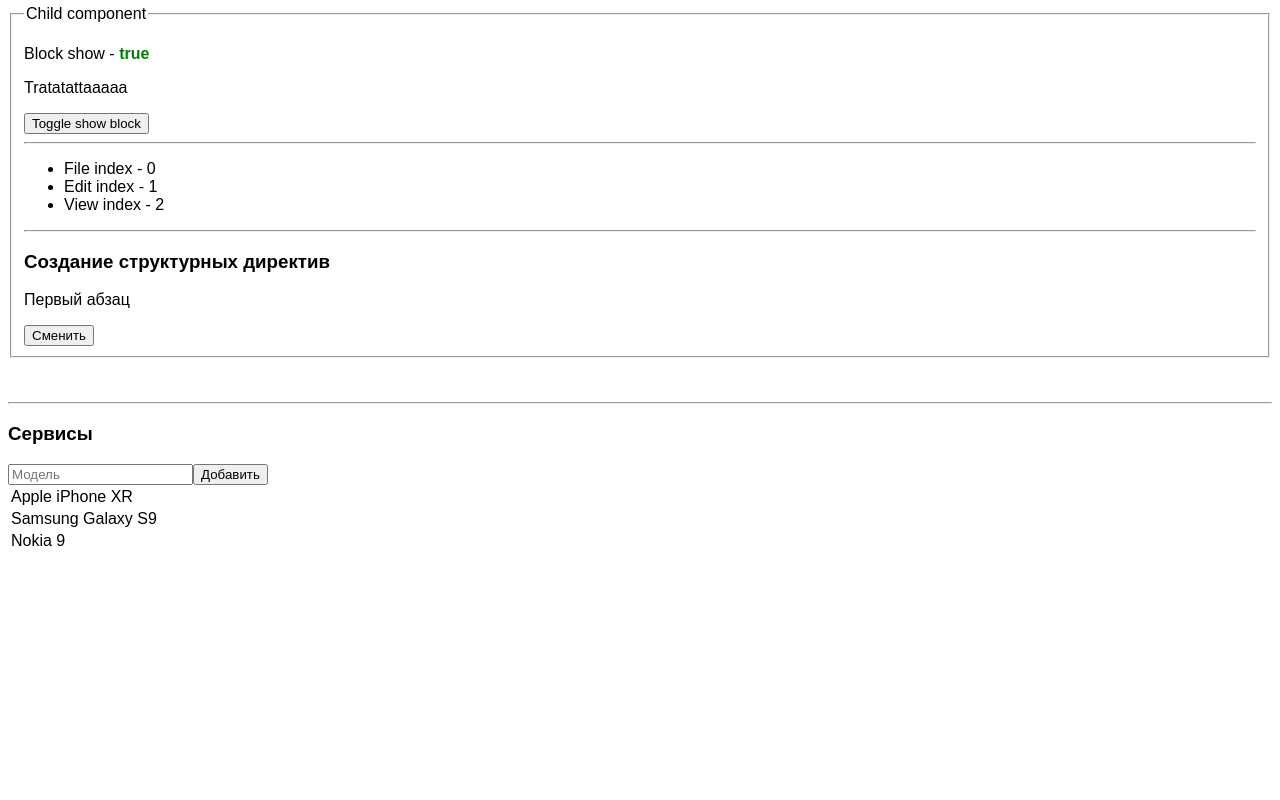
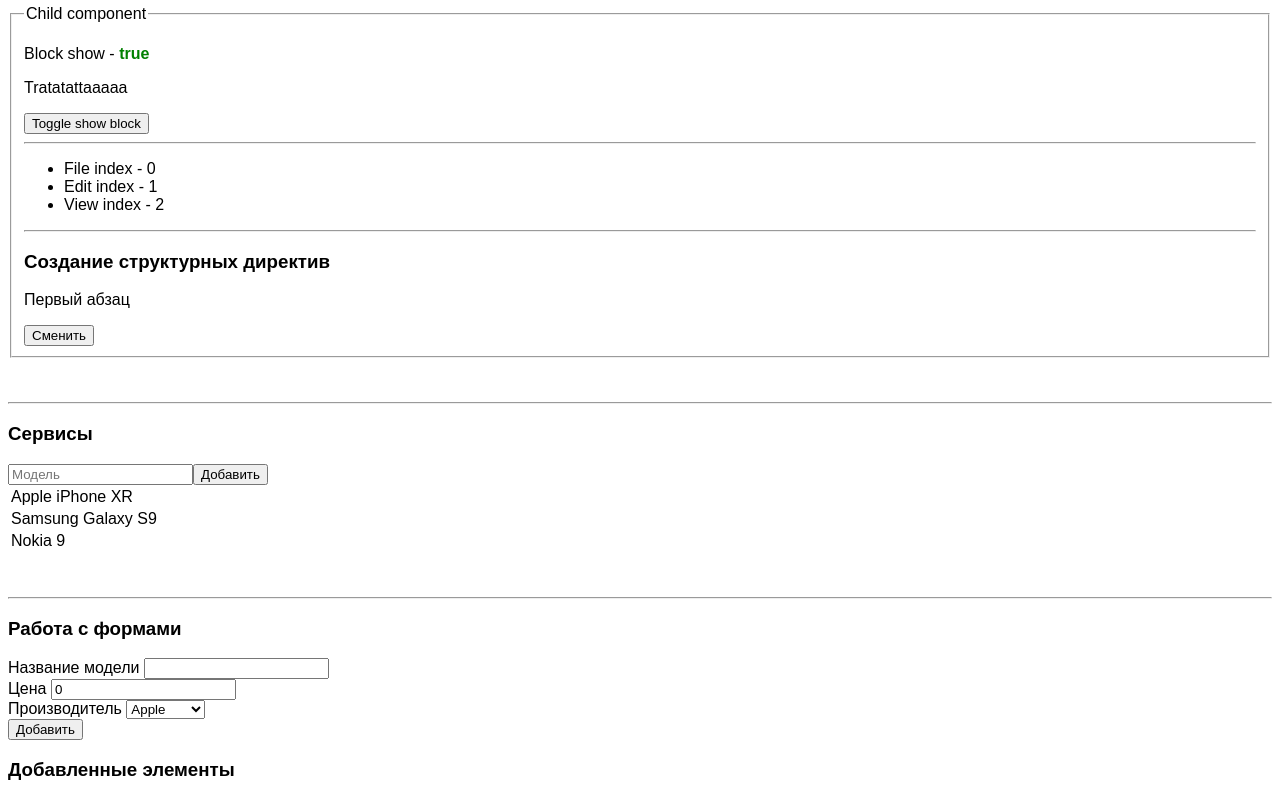
Before and after one commit to lutogin/ag-test-sendbox, an Angular app: page / in a window 1280 px wide. Shown: the part 1452-2252 px from the top of the page. Before the commit the page ends 2013 px from the top, so only its background shows below. Built offline with nearby package versions, Linux system fonts and the light colour scheme.

Commit message:
add forms

```diff
--- a/src/app/app.component.html
+++ b/src/app/app.component.html
@@ -32,5 +32,6 @@
 
 <app-component-with-service></app-component-with-service>
 
+<app-work-with-forms></app-work-with-forms>
 
 <router-outlet></router-outlet>
--- a/src/app/app.module.ts
+++ b/src/app/app.module.ts
@@ -12,6 +12,7 @@ import { ChildOutherCompComponent } from './child-outher-comp/child-outher-comp.
 import { StructuresDirectiveComponent } from './structures-directive/structures-directive.component';
 import {BoldDirective2} from './structures-directive/bold.directive';
 import {WhileDirective} from './structures-directive/while.directive';
+import {WorkWithFormsModule} from './work-with-forms/work-with-forms.module';
 
 @NgModule({
   declarations: [
@@ -29,6 +30,7 @@ import {WhileDirective} from './structures-directive/while.directive';
     FormsModule,
     DataModule,
     ComponentWithServiceModule,
+    WorkWithFormsModule,
   ],
   providers: [],
   bootstrap: [AppComponent]
--- a/src/app/structures-directive/while.directive.ts
+++ b/src/app/structures-directive/while.directive.ts
@@ -1,4 +1,4 @@
-import {Directive, Input, TemplateRef, ViewContainerRef} from '@angular/core';
+import { Directive, Input, TemplateRef, ViewContainerRef } from '@angular/core';
 
 @Directive({
   // tslint:disable-next-line:directive-selector
--- /dev/null
+++ b/src/app/work-with-forms/phone.entity.ts
@@ -0,0 +1,13 @@
+import {PhoneCompany} from './phone.service';
+
+export class PhoneEntity {
+  title: string;
+  price: number;
+  company: PhoneCompany;
+
+  constructor(title: string, price: number, company: PhoneCompany) {
+    this.title = title;
+    this.price = price;
+    this.company = company;
+  }
+}
--- /dev/null
+++ b/src/app/work-with-forms/phone.service.ts
@@ -0,0 +1,26 @@
+import {Injectable} from '@angular/core';
+import {PhoneEntity} from './phone.entity';
+
+export enum PhoneCompany {
+  Apple = 'Apple',
+  Samsung = 'Samsung',
+  Xiaomi = 'Xiaomi',
+  Nokia = 'Nokia',
+}
+
+@Injectable()
+export class PhoneService {
+  private data: PhoneEntity[] = [];
+
+  add(phone: PhoneEntity): void {
+    this.data.push(phone);
+  }
+
+  getAllPhones(): PhoneEntity[] {
+    return this.data;
+  }
+
+  getAllPhoneCompany(): string[] {
+    return Object.values(PhoneCompany);
+  }
+}
--- /dev/null
+++ b/src/app/work-with-forms/work-with-forms.component.html
@@ -0,0 +1,36 @@
+<br>
+<br>
+<hr>
+<h3>Работа с формами</h3>
+<div>
+  <div class="form-group">
+    <label>
+      Название модели
+      <input class="form-control" name="title" [(ngModel)]="phone.title" />
+    </label>
+  </div>
+  <div class="form-group">
+    <label>
+      Цена
+      <input type="number" class="form-control" name="price" [(ngModel)]="phone.price" />
+    </label>
+  </div>
+  <div class="form-group">
+    <label>
+      Производитель
+      <select class="form-control" name="company" [(ngModel)]="phone.company">
+        <option  *ngFor="let comp of companies" [value]="comp">
+          {{comp}}
+        </option>
+      </select>
+    </label>
+  </div>
+  <div class="form-group">
+    <button class="btn btn-default" (click)="addPhone()">Добавить</button>
+  </div>
+</div>
+<div><h3>Добавленные элементы</h3>
+  <ul *ngFor="let p of phones">
+    <li>{{p.title}} ({{p.company}}) - {{p.price}}</li>
+  </ul>
+</div>
--- /dev/null
+++ b/src/app/work-with-forms/work-with-forms.component.ts
@@ -0,0 +1,37 @@
+import {Component, OnInit} from '@angular/core';
+import {PhoneCompany, PhoneService} from './phone.service';
+import {PhoneEntity} from './phone.entity';
+
+@Component({
+  selector: 'app-work-with-forms',
+  templateUrl: './work-with-forms.component.html',
+  styleUrls: ['./work-with-forms.component.css'],
+  providers: [
+    PhoneService,
+  ],
+})
+export class WorkWithFormsComponent implements OnInit {
+  phones: PhoneEntity[] = [];
+  companies: string[];
+  phone: PhoneEntity = new PhoneEntity('', 0, PhoneCompany.Apple);
+
+  constructor(
+    private readonly phoneService: PhoneService,
+  ) { }
+
+  addPhone(): void {
+    const phone = new PhoneEntity(this.phone.title, this.phone.price, this.phone.company);
+    this.phoneService.add(phone);
+    this.cleanUpInputs();
+  }
+
+  cleanUpInputs(): void {
+    this.phone = new PhoneEntity('', 0, PhoneCompany.Apple);
+  }
+
+  ngOnInit(): void {
+    this.phones = this.phoneService.getAllPhones();
+    this.companies = this.phoneService.getAllPhoneCompany();
+  }
+
+}
```
Also changed, not shown: src/app/work-with-forms/work-with-forms.module.ts (added, +19 -0 lines), src/app/work-with-forms/work-with-forms.component.css (added).
